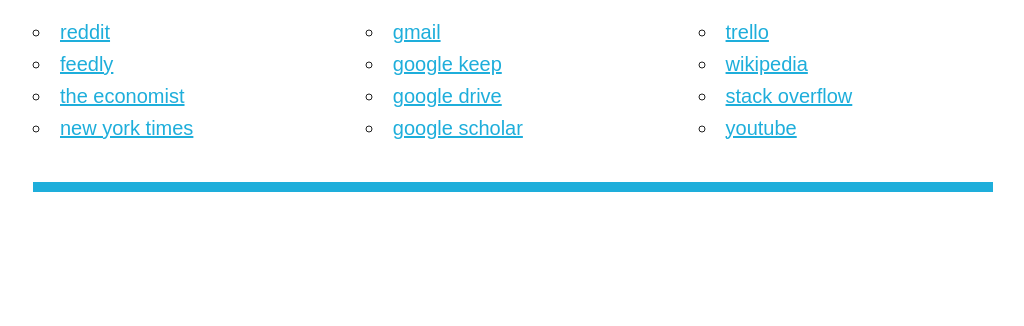
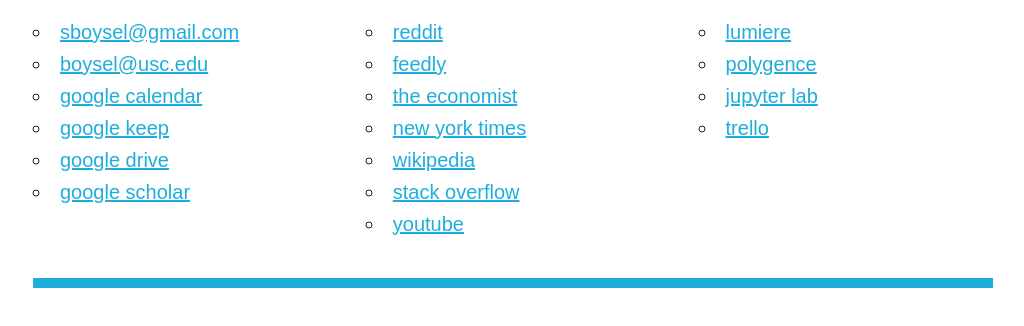
Before and after one commit to sboysel/startpage, a plain HTML site: page index.html in a window 1280 px wide. Shown: the part 304-630 px from the top of the page, without its empty margins (127-1151 px from the left). Drawn offline with Linux system fonts and the light colour scheme.

Commit message:
add/reorganize some links

```diff
--- a/index.html
+++ b/index.html
@@ -12,10 +12,6 @@
   <!-- Mobile Specific Metas
   –––––––––––––––––––––––––––––––––––––––––––––––––– -->
   <meta name="viewport" content="width=device-width, initial-scale=1">
-
-  <!-- FONT
-  –––––––––––––––––––––––––––––––––––––––––––––––––– -->
-  <link href="//fonts.googleapis.com/css?family=Fira+Sans:400,300,600" rel="stylesheet" type="text/css">
 
   <!-- CSS
   –––––––––––––––––––––––––––––––––––––––––––––––––– -->
@@ -46,26 +42,34 @@
     <div class="row">
       <div class="one-third column">
         <ul>
-          <li><a href="https://www.reddit.com/">reddit</a></li>
-          <li><a href="https://feedly.com/i/collection/content/user/cc7c8881-3fbf-489f-931c-66ea62ddc27b/category/global.all">feedly</a></li>
-          <li><a href="https://www.economist.com/">the economist</a></li>
-          <li><a href="https://www.nytimes.com/">new york times</a></li>
-        </ul>
-      </div>
-      <div class="one-third column">
-        <ul>
-          <li><a href="https://mail.google.com/mail/u/0/">gmail</a></li>
+          <li><a href="https://mail.google.com/mail/u/0/h/1a4qxuxhvuo3r/">sboysel@gmail.com</a></li>
+          <li><a href="https://mail.google.com/mail/u/2/h/1amf1kyoxj5qt/">boysel@usc.edu</a></li>
+          <li><a href="https://calendar.google.com/calendar/u/0/r">google
+              calendar</a></li>
           <li><a href="https://keep.google.com/u/0/">google keep</a></li>
           <li><a href="https://drive.google.com/drive/u/0/my-drive">google drive</a></li>
           <li><a href="https://scholar.google.com/">google scholar</a></li>
         </ul>
       </div>
       <div class="one-third column">
+        <ul>
+          <!-- <li><a href=""></a></li> -->
+          <li><a href="https://www.reddit.com/">reddit</a></li>
+          <li><a href="https://feedly.com/i/collection/content/user/cc7c8881-3fbf-489f-931c-66ea62ddc27b/category/global.all">feedly</a></li>
+          <li><a href="https://www.economist.com/">the economist</a></li>
+          <li><a href="https://www.nytimes.com/">new york times</a></li>
+          <li><a href="https://www.wikipedia.org/">wikipedia</a></li>
+          <li><a href="https://stackoverflow.com/">stack overflow</a></li>
+          <li><a href="https://www.youtube.com/">youtube</a></li>
+        </ul>
+      </div>
+      <div class="one-third column">
           <ul>
-            <li><a href="https://trello.com/samboysel/boards">trello</a></li>
-            <li><a href="https://www.wikipedia.org/">wikipedia</a></li>
-            <li><a href="https://stackoverflow.com/">stack overflow</a></li>
-            <li><a href="https://www.youtube.com/">youtube</a></li>
+              <!-- <li><a href=""></a></li> -->
+              <li><a href="https://lumiereeducation.stackerhq.com/studentview/students-introduced-launched">lumiere</a></li>
+              <li><a href="https://app.polygence.org/dashboard">polygence</a></li>
+              <li><a href="http://localhost:8889/lab?">jupyter lab</a></li>
+              <li><a href="https://trello.com/samboysel/boards">trello</a></li>
           </ul>
       </div>
     </div>
@@ -96,11 +100,5 @@
 }());
 </script>
 
-<!-- browser-sync -->
-<script id="__bs_script__">//<![CDATA[
-    document.write("<script async src='http://HOST:3000/browser-sync/browser-sync-client.js?v=2.27.7'><\/script>".replace("HOST", location.hostname));//]]>
-</script>
-
-
 </body>
 </html>
```
